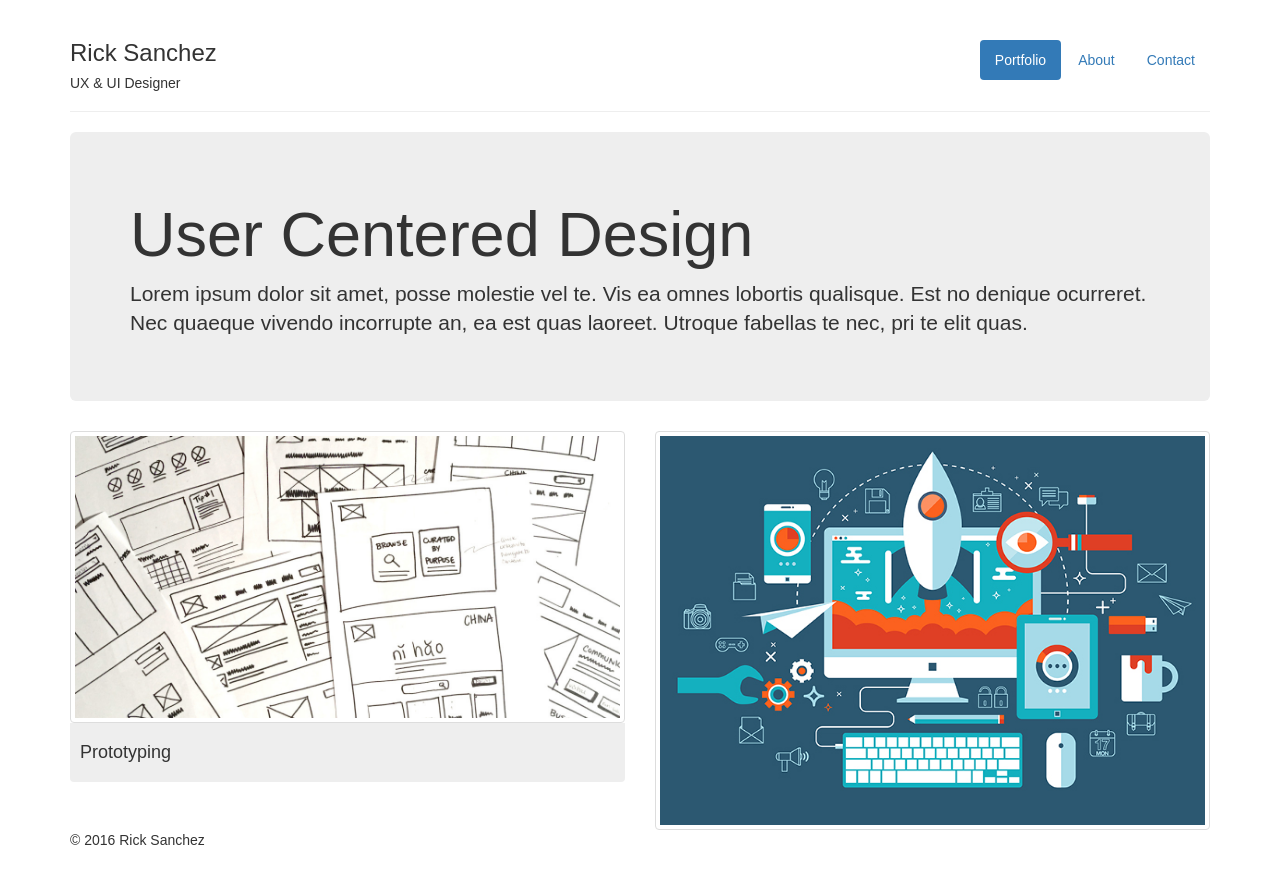
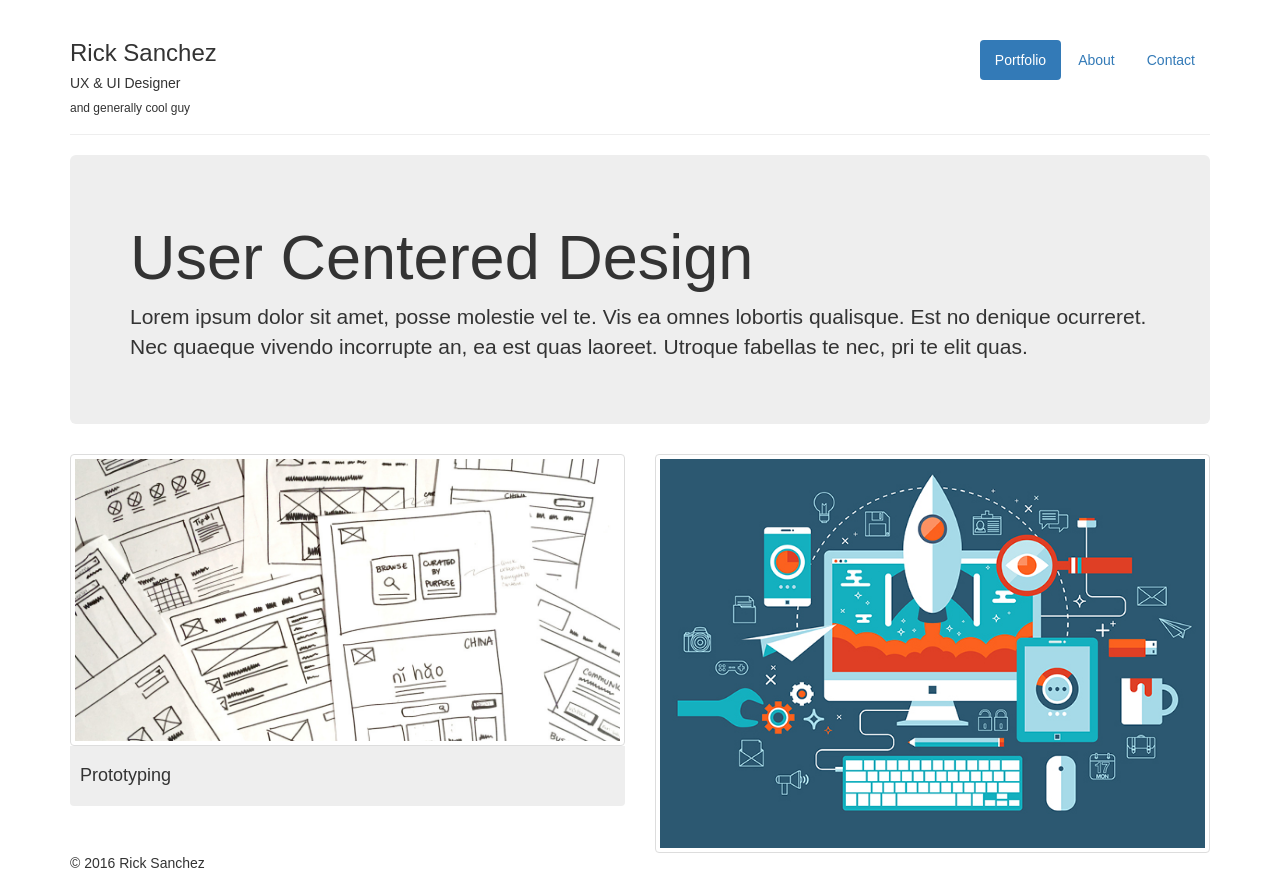
Before and after one commit to jayquellenn/ux_portfolio, a plain HTML site: page index.html in a window 1280 px wide. Before the commit the page ends 860 px from the top, so only its background shows below. Drawn offline with nearby package versions, Linux system fonts and the light colour scheme.

Commit message:
added some description

```diff
--- a/index.html
+++ b/index.html
@@ -16,6 +16,7 @@
         </ul>
         <h3>Rick Sanchez</h3>
         <h5>UX &amp; UI Designer</h5>
+        <h6>and generally cool guy </h6>
       </header>
 
       <div class="jumbotron">
```
